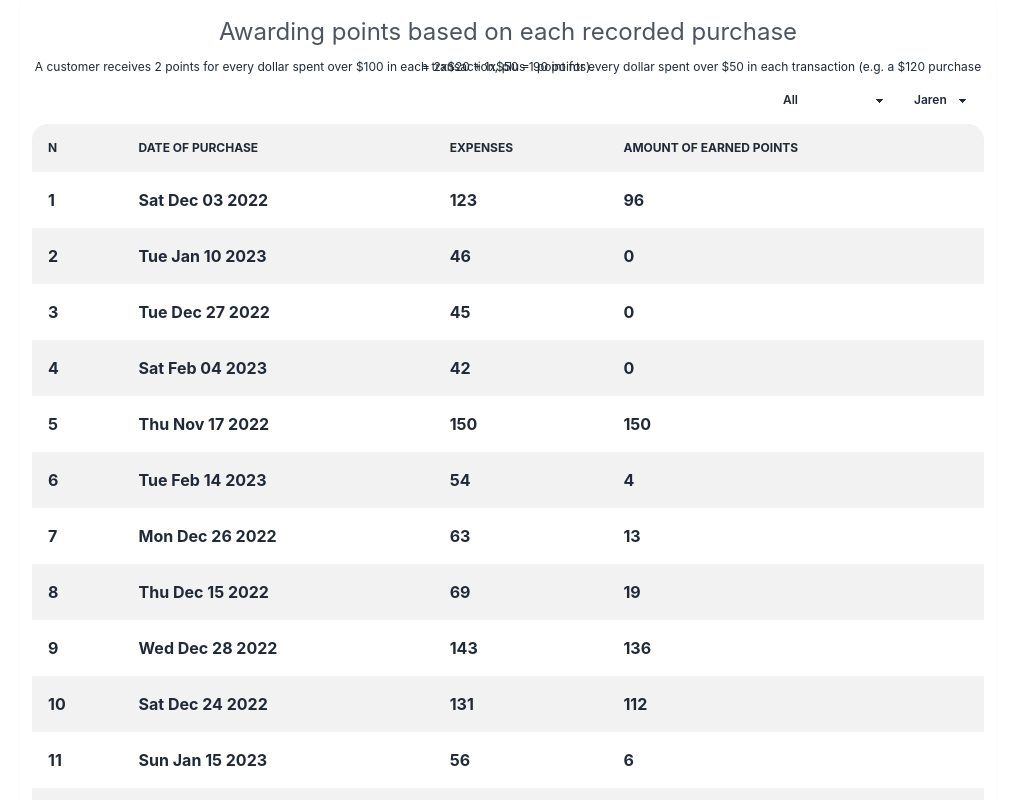
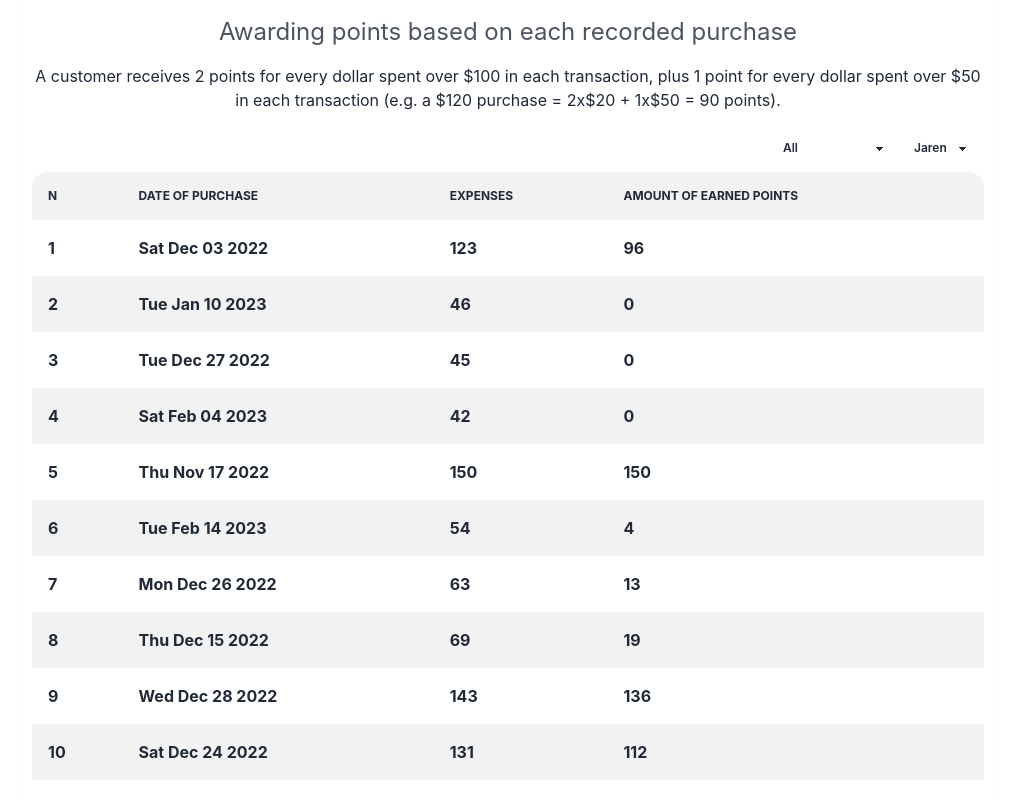
Before and after one commit to LowerShotower/carter, a React (Create React App) app: page / in a window 1280 px wide. Shown: the top 800 px of the page, without its empty margins (132-1147 px from the left). Built offline with nearby package versions, Linux system fonts and the light colour scheme.

Commit message:
Add changes to files

```diff
--- a/src/components/Header/Header.jsx
+++ b/src/components/Header/Header.jsx
@@ -2,15 +2,15 @@ import React from 'react';
 
 const Header = () => {
   return (
-    <div className="mb-3 flex flex-col items-center justify-center">
+    <div className="mb-3 flex h-auto flex-col items-center ">
       <h2 className="prose prose-2xl mb-3 w-full text-center">
         Awarding points based on each recorded purchase
       </h2>
-      <sub className=" w-full text-center">
+      <p className=" w-full text-center">
         A customer receives 2 points for every dollar spent over $100 in each
         transaction, plus 1 point for every dollar spent over $50 in each
         transaction (e.g. a $120 purchase = 2x$20 + 1x$50 = 90 points).
-      </sub>{' '}
+      </p>{' '}
     </div>
   );
 };
```
